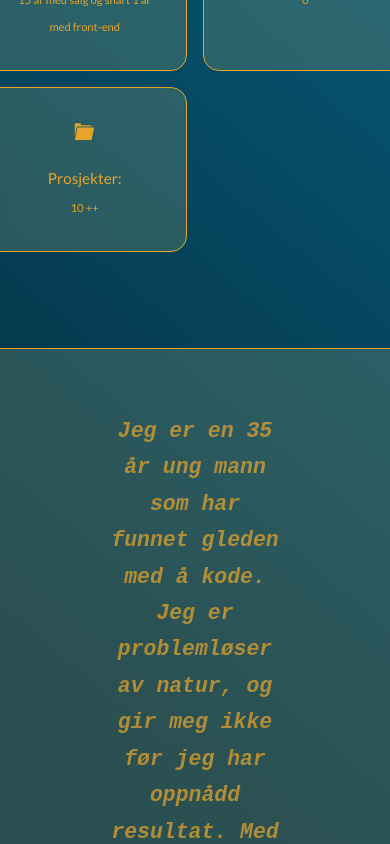
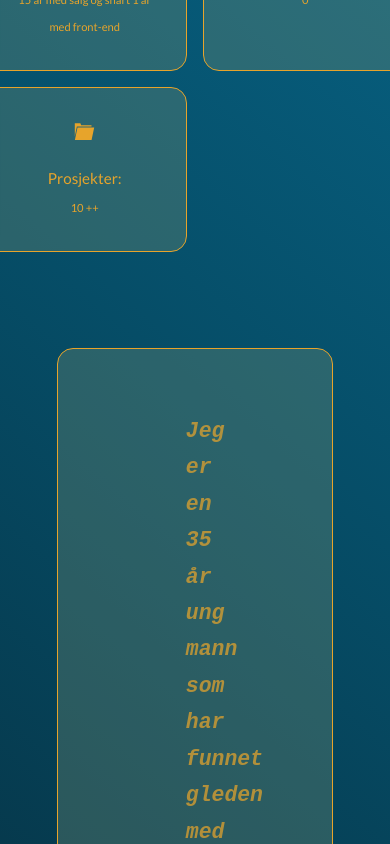
Before and after one commit to Andreastak86/react_portfolio, a React (Create React App) app: page / in a window 390 px wide. Shown: the part 1156-2000 px from the top of the page. Built offline with nearby package versions, Linux system fonts and the light colour scheme.

Commit message:
fix media queries

```diff
--- a/src/components/about/about.css
+++ b/src/components/about/about.css
@@ -110,6 +110,11 @@
   .about__content p {
     margin: 1rem 0 1.5rem;
   }
+
+  .about__pitch {
+    width: 50%;
+    margin: 2rem auto 4rem;
+  }
 }
 
 /*-----------------------Media Queries Small---------------*/
@@ -128,4 +133,9 @@
   .about__content p {
     margin: 1.5rem 0;
   }
+
+  .about__pitch {
+    width: 65%;
+    margin: 0 auto 3rem;
+  }
 }
```
